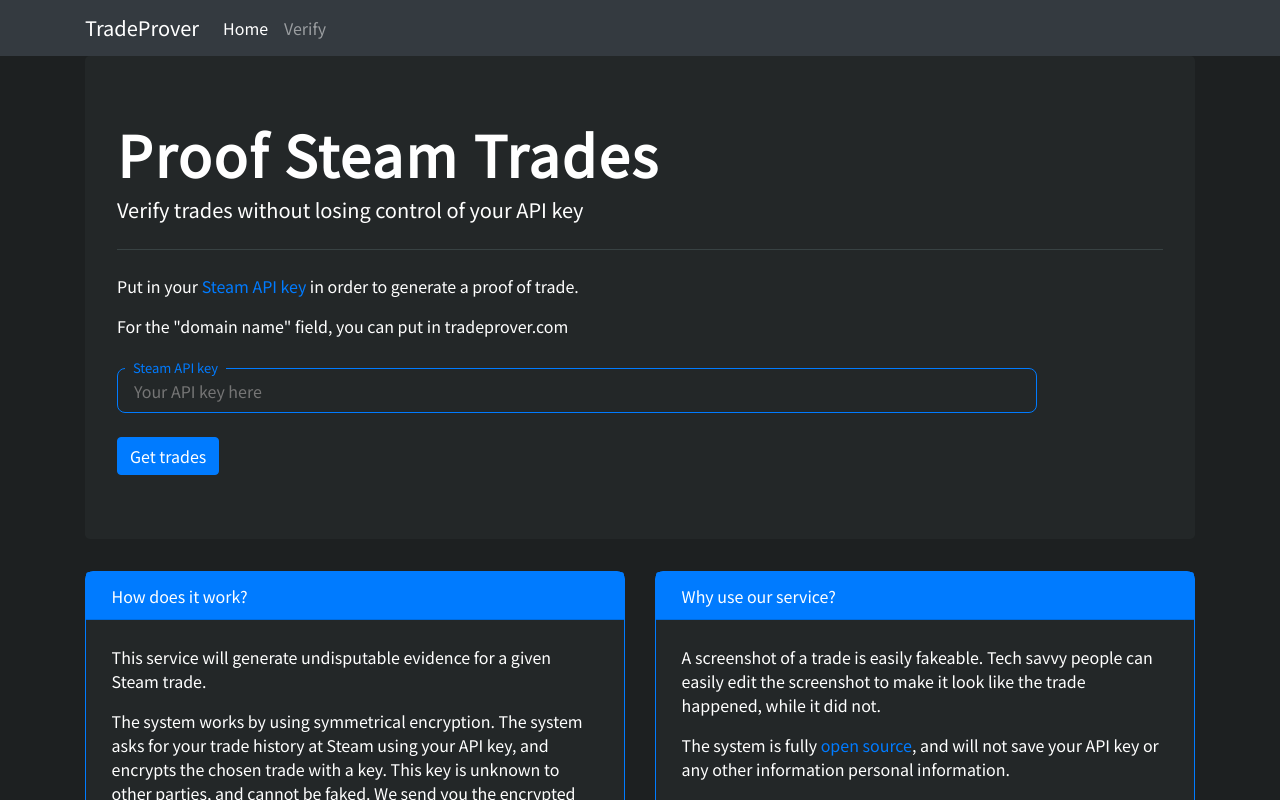
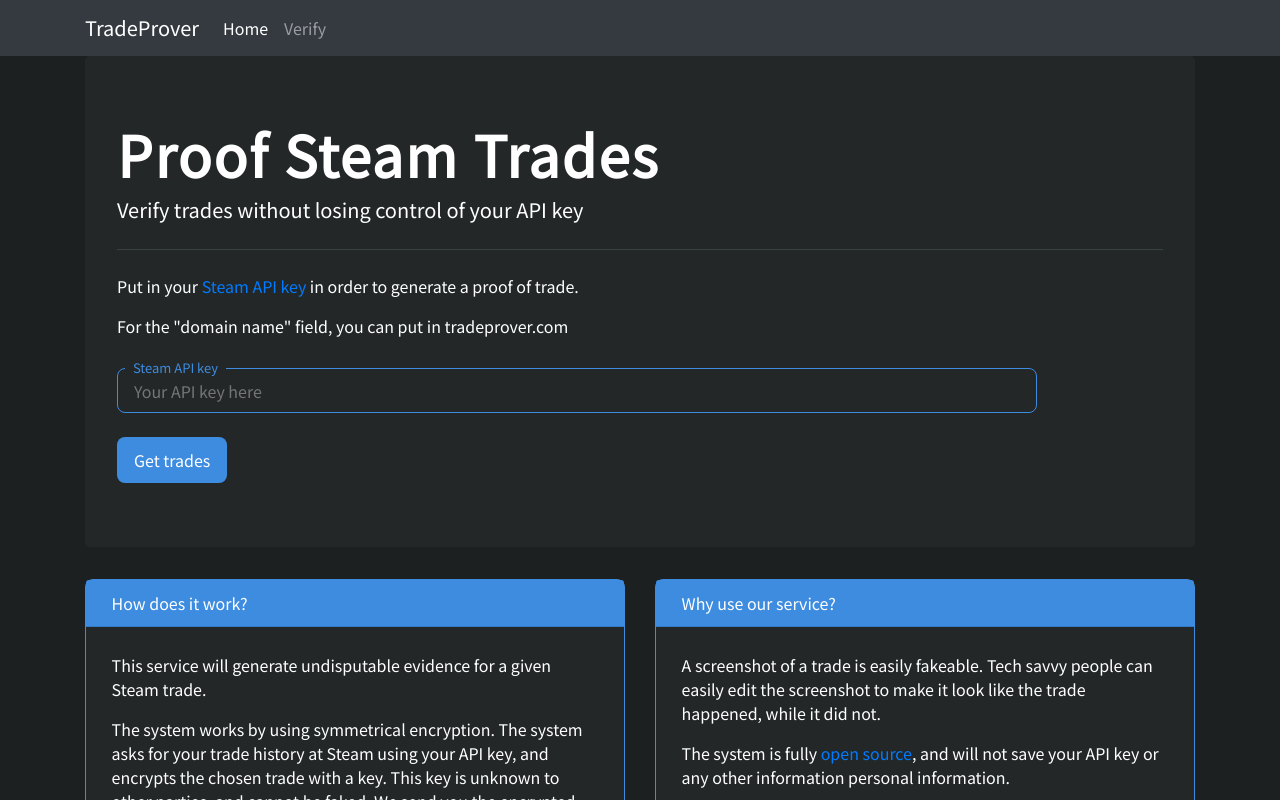
Before and after one commit to yeahspang/TradeProver, an Angular app in the folder frontend/: page / in a window 1280 px wide. Shown: the top 800 px of the page. Built offline with nearby package versions, Linux system fonts and the light colour scheme.

Commit message:
Changed the way buttons were styled

```diff
--- a/frontend/src/app/pages/home/home.component.html
+++ b/frontend/src/app/pages/home/home.component.html
@@ -20,7 +20,7 @@
                 placeholder="Your API key here">
         </div>
         <br/>
-        <button type="button" class="btn btn-primary" (click)="get()">Get trades</button>
+        <button type="button" class="input-button" (click)="get()">Get trades</button>
     </div>
 
     <div *ngIf="tradeproof" class="alert alert-success proof" role="alert">
--- a/frontend/src/app/pages/home/home.component.less
+++ b/frontend/src/app/pages/home/home.component.less
@@ -1,4 +1,4 @@
-@accent: #36a4e4;;
+@accent: #0056b3;
 
 .footer {
     bottom          : 0;
--- a/frontend/src/styles.less
+++ b/frontend/src/styles.less
@@ -1,6 +1,6 @@
 /* You can add global styles to this file, and also import other style files */
 
-@accent: #007bff;
+@accent: #3d8ce0;
 
 html, body { height: 100%; }
 body { margin: 0; font-family: 'Noto Sans JP', sans-serif; }
@@ -68,12 +68,14 @@
 }
 .input-button {
     padding: 0.6rem 1rem;
-    background: #232728;
-    border: 1px solid @accent;
+    background: @accent;
+    border: 1px solid #0000;
     border-radius: 8px;
 
+
     &:hover {
-        background-color: rgba(255, 255, 255, 0.1);
+        background-color: @accent;
+        opacity: 80%;
     }
 }
 .footer {
```
